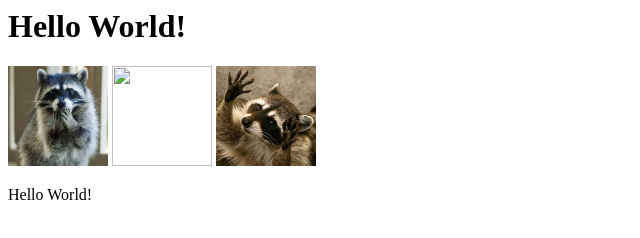
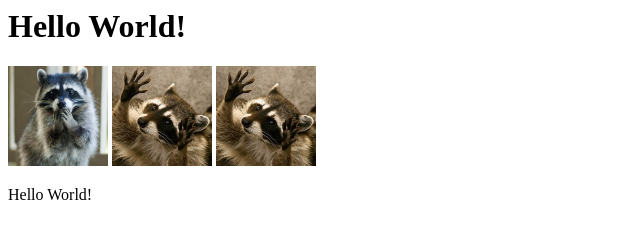
Before and after one commit to selmanovskaya/selmanovskaya.github.io, a plain HTML site: page folder/inner/index.html in a window 1280 px wide. Shown: the whole page, without its empty margins (0-640 px from the left). Drawn offline with Linux system fonts and the light colour scheme.

Commit message:
fix url on image

```diff
--- a/folder/inner/index.html
+++ b/folder/inner/index.html
@@ -5,7 +5,7 @@
 <body>
 <h1>Hello World!</h1>
 <img src="../image/img1.jpeg" width="100" height="100">
-<img src="image/img2.jpg" width="100" height="100">
+<img src="/image/img2.jpg" width="100" height="100">
 <img src="https://selmanovskaya.github.io/folder/image/img2.jpg" width="100" height="100">
 <p>Hello World!</p>
 </body>
```
